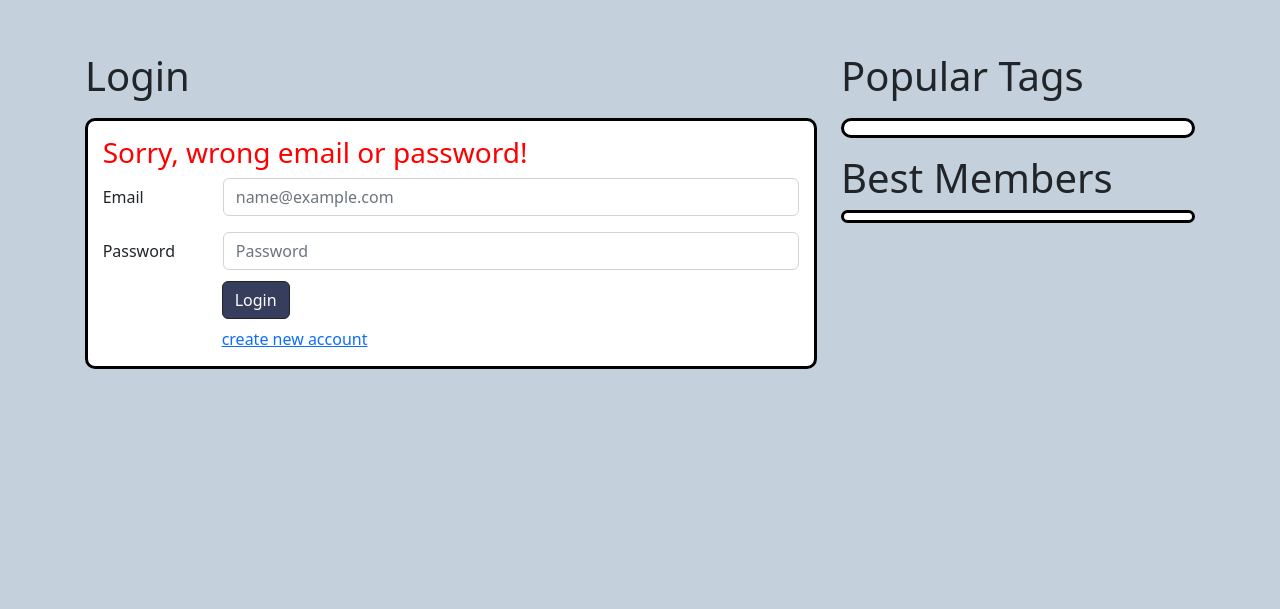
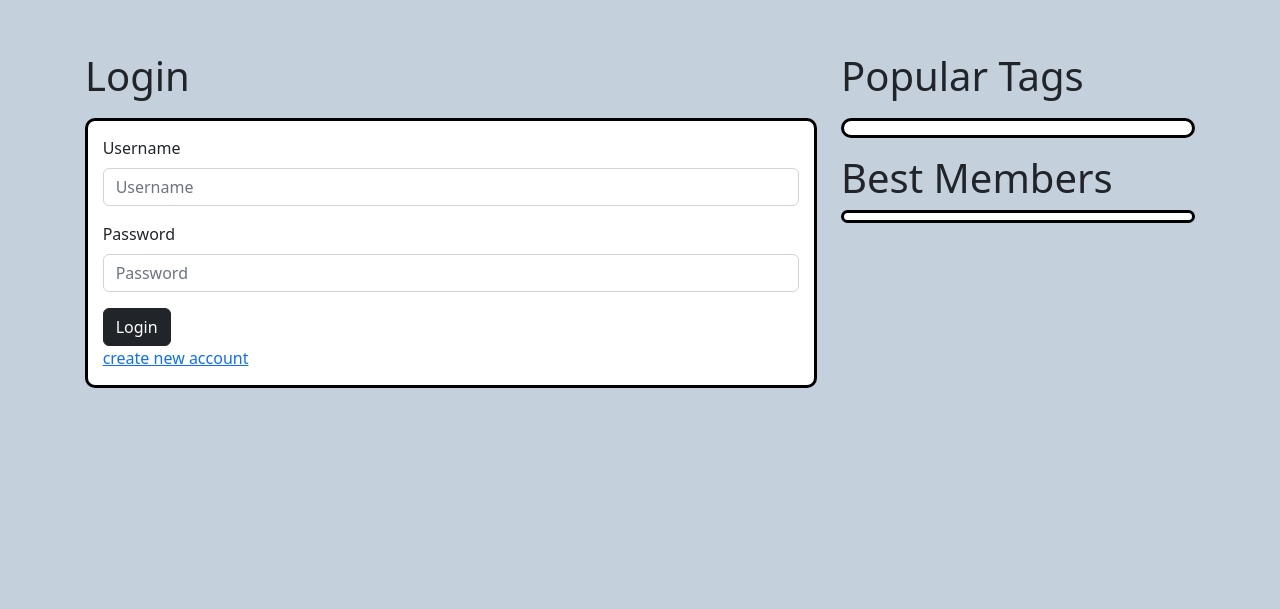
Before and after one commit to AlexnadrLarin/askme, a Django app: page /login/ in a window 1280 px wide. Shown: the part 56-665 px from the top of the page. Run offline with Django 4.2, Linux system fonts and the light colour scheme; some libraries are stand-ins or nearby versions.

Commit message:
Add login form

```diff
--- /dev/null
+++ b/app/forms.py
@@ -0,0 +1,6 @@
+from django import forms
+
+
+class LoginForm(forms.Form):
+    username = forms.CharField()
+    password = forms.CharField(widget=forms.PasswordInput)
--- a/app/views.py
+++ b/app/views.py
@@ -2,7 +2,11 @@ from django.shortcuts import render, redirect
 from django.core.paginator import Paginator
 from django.http import Http404
 from django.core.exceptions import ObjectDoesNotExist
+import django.contrib.auth as auth
+from django.urls import reverse
+from django.contrib.auth.decorators import login_required
 
+from .forms import LoginForm
 from .models import Question, Answer, Tag, Profile
 
 
@@ -23,9 +27,21 @@ def index(request):
 
 
 def login(request):
-    return render(request, 'login.html', context)
+    if request.method == 'GET':
+        login_form = LoginForm()
+    elif request.method == 'POST':
+        login_form = LoginForm(request.POST)
+        if login_form.is_valid():
+            user = auth.authenticate(request=request, **login_form.cleaned_data)
+            if user:
+                auth.login(request, user)
+                return redirect(reverse('root'))
+            login_form.add_error(None, "Invalid username or password!")
+    context['form'] = login_form
+    return render(request, "login.html", context)
 
 
+@login_required(redirect_field_name="my_redirect_field")
 def settings(request):
     return render(request, 'settings.html', context)
 
@@ -34,6 +50,7 @@ def signup(request):
     return render(request, 'signup.html', context)
 
 
+@login_required(redirect_field_name="my_redirect_field")
 def ask(request):
     return render(request, 'ask.html', context)
 
--- a/askme/settings.py
+++ b/askme/settings.py
@@ -34,6 +34,7 @@ INSTALLED_APPS = [
     'django.contrib.sessions',
     'django.contrib.messages',
     'django.contrib.staticfiles',
+    'bootstrap5',
 ]
 
 MIDDLEWARE = [
--- a/templates/login.html
+++ b/templates/login.html
@@ -1,29 +1,26 @@
 {% extends "inc/base.html" %}
+{% load bootstrap5 %}
 
 {% block content %}
+
+    {% if continue %}
+        {% if user.is_authenticated %}
+            <p>Your account doesn't have access to this page. To proceed,
+            please login with an account that has access.</p>
+        {% else %}
+            <p>Please login to see this page.</p>
+        {% endif %}
+    {% endif %}
     <h1 class="mt-5">Login</h1>
     <div class="login">
-        <h3 style="color: red;">Sorry, wrong email or password!</h3>
-        <form>
-            <div class="form-group row">
-                <label class="col-sm-2 col-form-label">Email</label>
-                <div class="col-sm-10 mt">
-                    <input type="email" class="form-control" i placeholder="name@example.com">
-                </div>
+        <form action="{% url "login" %}" method="post">
+            {% csrf_token %}
+            {% bootstrap_form form %}
+            <div>
+                <button class="btn btn-dark" type="submit" value="{{ continue }}">Login</button>
             </div>
-            <div class="form-group row mt-3">
-                <label class="col-sm-2 col-form-label">Password</label>
-                <div class="col-sm-10 mt">
-                    <input type="password" class="form-control" placeholder="Password">
-                </div>
-            </div>
-            <div class="col-sm-10 mt">
-                <div class="login-button">
-                    <button class="btn btn-dark" type="submit">Login</button>
-                </div>
-            </div>
-            <div class="col-sm-10 mt-2">
-                <a style="margin-left: 20.5%;" href="{% url "signup" %}">create new account</a>
+            <div>
+                <a href="{% url "signup" %}">create new account</a>
             </div>
         </form>
     </div>
```
